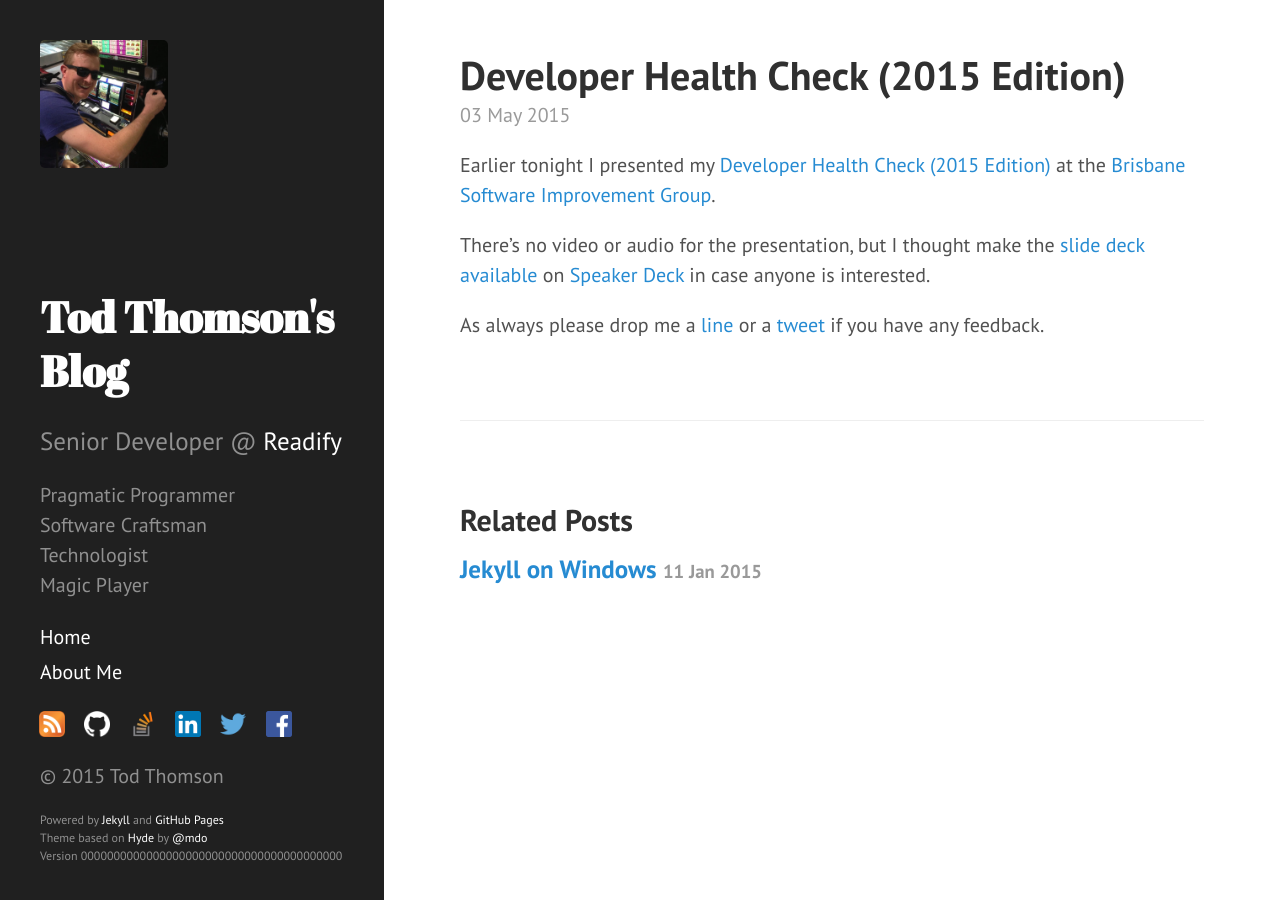
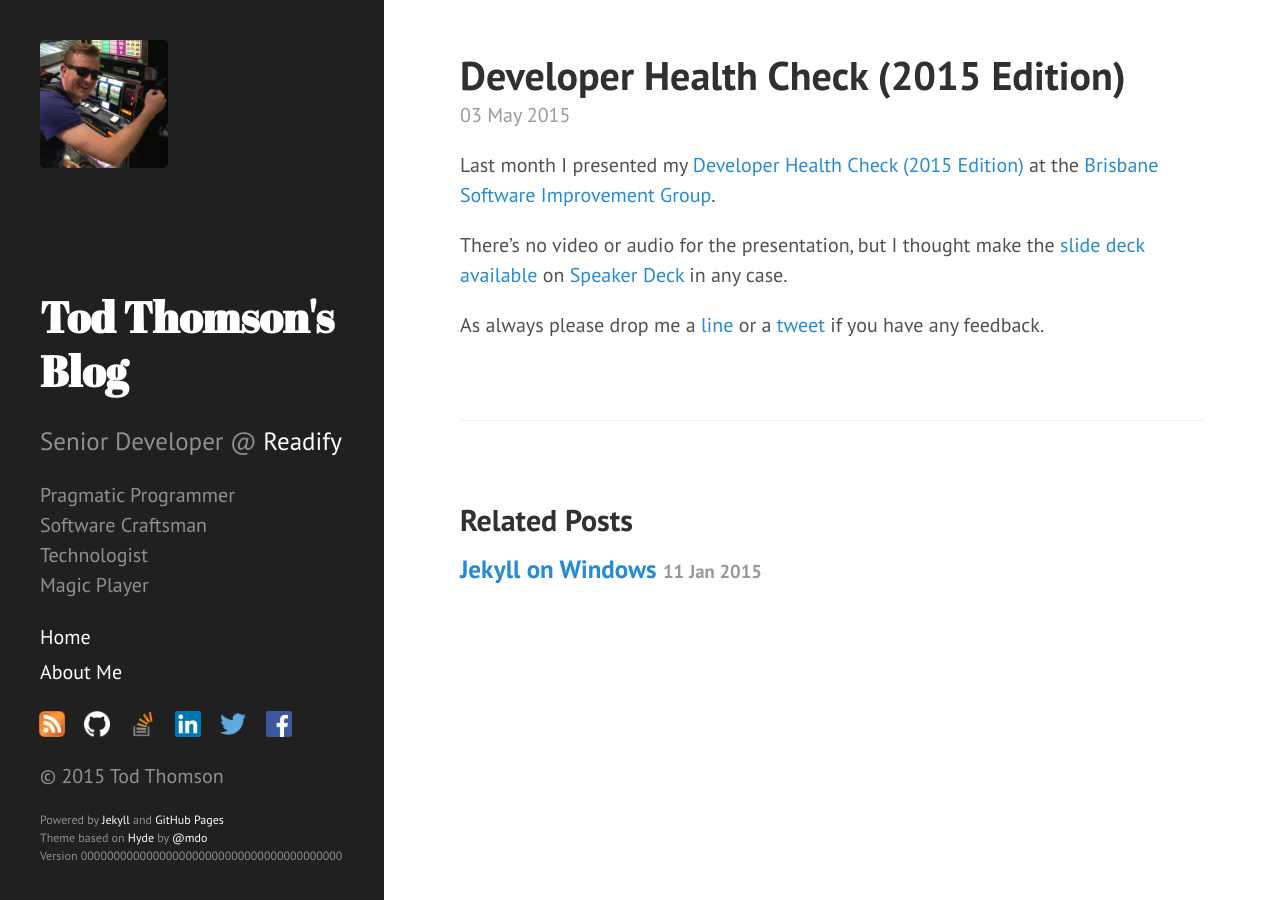
Before and after one commit to todthomson/todthomson.github.io, a Jekyll site: the page built from _posts/2015-05-03-developer-health-check-2015-edition.md, in a window 1280 px wide. Built offline with Jekyll 4.4.1, drawn with Linux system fonts in a browser that asks for light colours.

Commit message:
fix up message

```diff
--- a/_posts/2015-05-03-developer-health-check-2015-edition.md
+++ b/_posts/2015-05-03-developer-health-check-2015-edition.md
@@ -5,10 +5,10 @@ description: |
     Last month I presented my Developer Health Check (2015 Edition)
     at the Brisbane Software Improvement Group.
     There is no video or audio for the presentation,
-    but I thought I'd make the slides available in any case.
+    but I thought I'd make the slide deck available in any case.
 ---
 
-Earlier tonight I presented my
+Last month I presented my
 [Developer Health Check (2015 Edition)](http://www.meetup.com/Brisbane-Software-Improvement-Group/events/220574022/)
 at the
 [Brisbane Software Improvement Group](http://www.meetup.com/Brisbane-Software-Improvement-Group/).
@@ -17,7 +17,7 @@ There's no video or audio for the presentation, but I thought make the
 [slide deck available](https://speakerdeck.com/todthomson/developer-health-check-2015-edition)
 on
 [Speaker Deck](https://speakerdeck.com/)
-in case anyone is interested.
+in any case.
 
 As always please drop me a
 [line](mailto:tod@todthomson.com)
```
Also changed, not shown: _drafts/2015-05-02-aspnet-5-and-visual-studio-code-on-ubuntu.md (+2 -1 lines).
